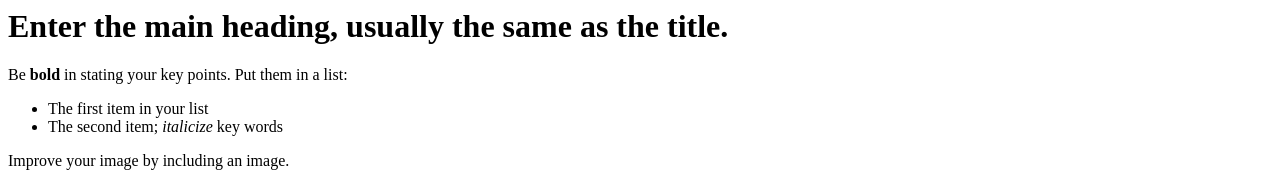
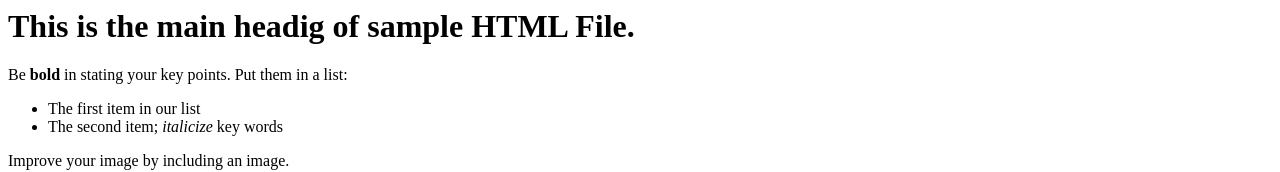
Before and after one commit to PratikN5/KIT-aws, a plain HTML site: page index.html in a window 1280 px wide. Shown: the top 172 px of the page. Drawn offline with Linux system fonts and the light colour scheme.

Commit message:
Update index.html

```diff
--- a/index.html
+++ b/index.html
@@ -6,14 +6,14 @@ alone. Comments, such as the text you're reading, are not displayed when
 the Web page is shown. The information between the HEAD and /HEAD tags is
 not displayed. The information between the BODY and /BODY tags is displayed.-->
 <head>
-<title>Enter a title, displayed at the top of the window.</title>
+<title>Sample AWS-DevOps Build file</title>
 </head>
 <!-- The information between the BODY and /BODY tags is displayed.-->
 <body>
-<h1>Enter the main heading, usually the same as the title.</h1>
+<h1>This is the main headig of sample HTML File.</h1>
 <p>Be <b>bold</b> in stating your key points. Put them in a list: </p>
 <ul>
-<li>The first item in your list</li>
+<li>The first item in our list</li>
 <li>The second item; <i>italicize</i> key words</li>
 </ul>
 <p>Improve your image by including an image. </p>
```
